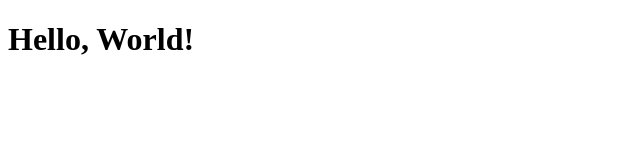
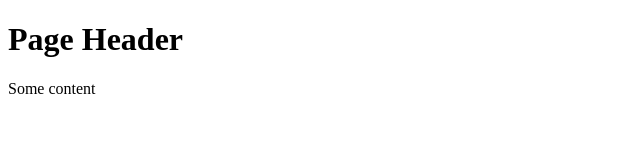
Before and after one commit to gulleekkk/guLEk.github.io, a plain HTML site: page index.html in a window 1280 px wide. Shown: the whole page, without its empty margins (0-640 px from the left). Drawn offline with Linux system fonts and the light colour scheme.

Commit message:
Add files via upload

```diff
--- a/index.html
+++ b/index.html
@@ -1,10 +1,11 @@
 <!DOCTYPE html>
 <html lang="en">
  <head>
-   <meta charset="UTF-8">
-   <title>My Website</title>
-  </head>
-  <body>
-     <h1>Hello, World!</h1>
-  </body>
+  <meta charset="UTF-8">
+  <title>My Hometown</title>
+</head>
+<body>
+   <h1>Page Header</h1>
+   <p>Some content</p>
+ </body>
 </html>
```
